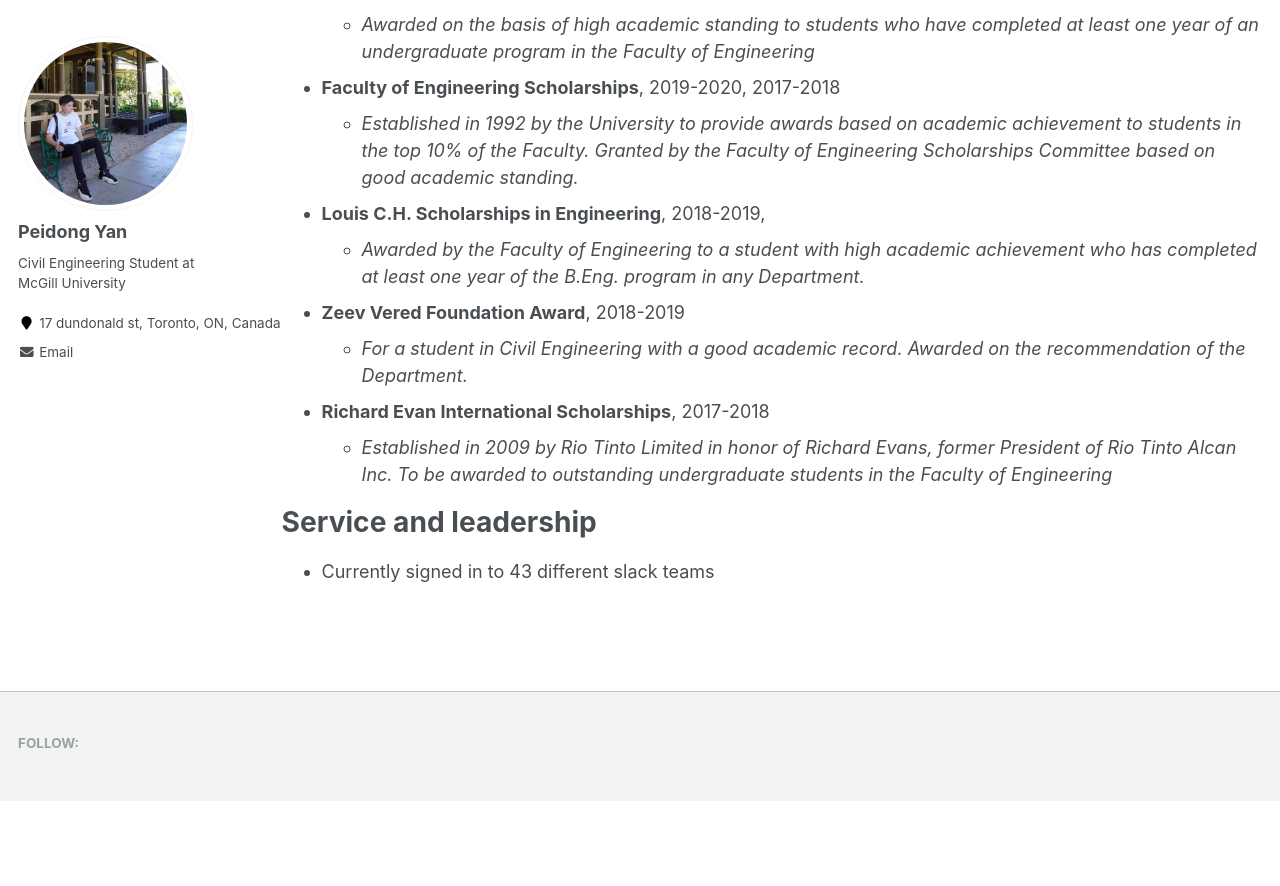
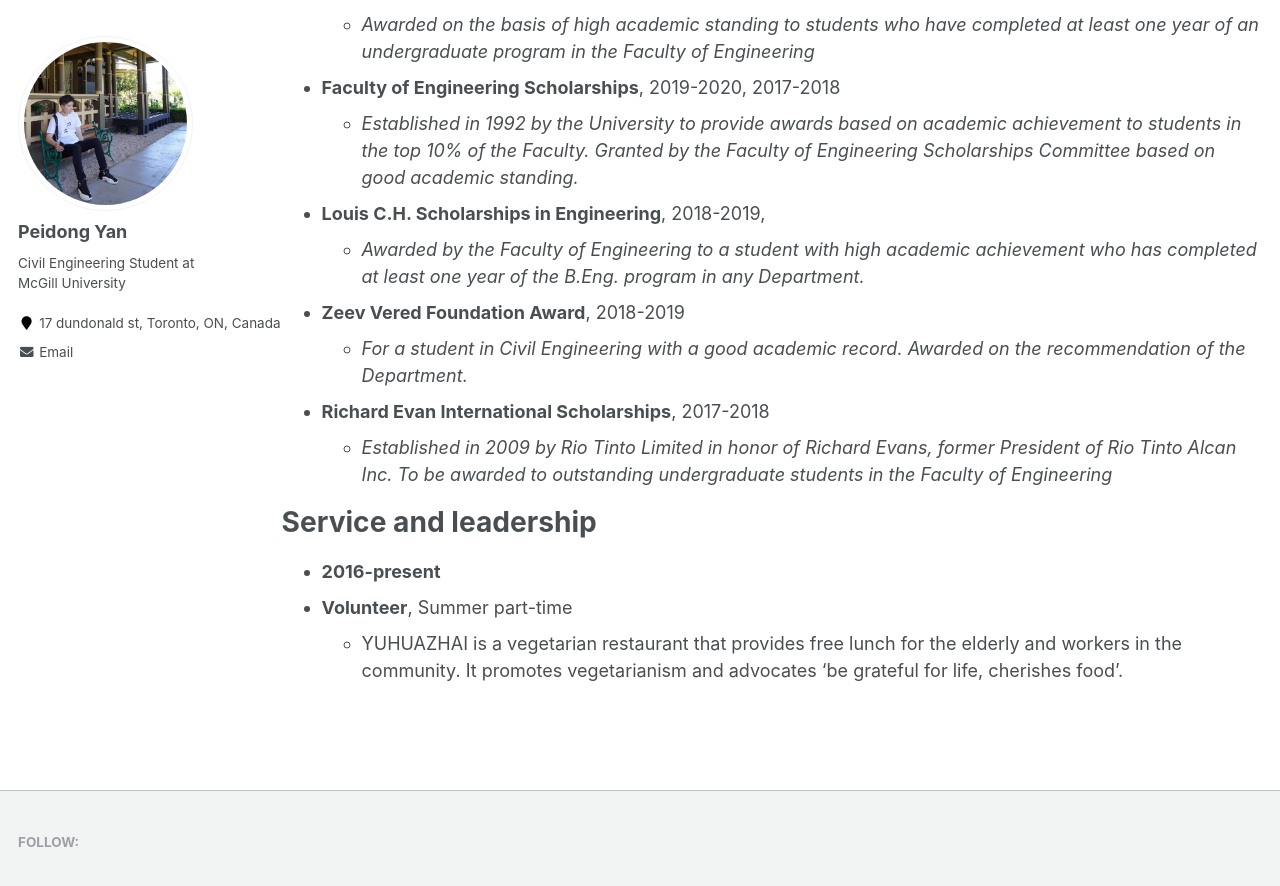
Before and after one commit to LorenYan98/LY.github.io, a Jekyll site: the page built from _pages/cv.md, in a window 1280 px wide and 900 px high, scrolled down 3795 px. Shown: the top 886 px of the window. Built offline with Jekyll 4.4.1, drawn with Linux system fonts in a browser that asks for light colours; before the commit the page ends 4596 px from its top, so only the background shows below that.

Commit message:
Update cv.md

```diff
--- a/_pages/cv.md
+++ b/_pages/cv.md
@@ -136,4 +136,6 @@ Award
 
 Service and leadership
 ======
-* Currently signed in to 43 different slack teams
+*  **2016-present**
+*  **Volunteer**, Summer part-time
+   * YUHUAZHAI is a vegetarian restaurant that provides free lunch for the elderly and workers in the community. It promotes vegetarianism and advocates 'be grateful for life, cherishes food'.
```
